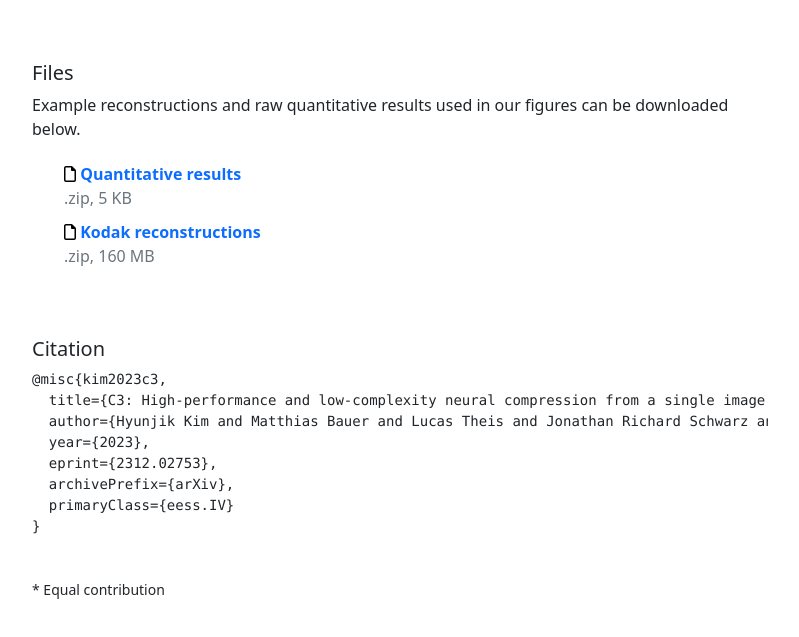
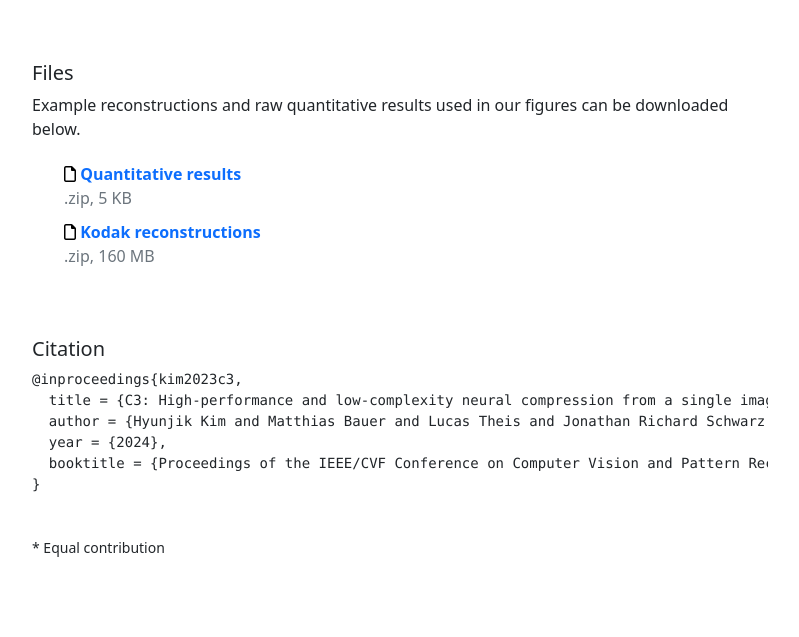
Before and after one commit to c3-neural-compression/c3-neural-compression.github.io, a plain HTML site: page index.html in a window 1280 px wide. Shown: the part 3731-4368 px from the top of the page, without its empty margins (240-1039 px from the left). After the commit the page ends 4330 px from the top, so only its background shows below. Drawn offline with nearby package versions, Linux system fonts and the light colour scheme.

```diff
--- a/index.html
+++ b/index.html
@@ -47,7 +47,7 @@
       <p class="lead text-secondary">CVPR 2024</p>
       <p>
         <span class="mx-2"><i class="fa-regular fa-file"></i> <a href="https://arxiv.org/abs/2312.02753">Paper</a></span>
-        <span class="mx-2"><i class="fa-brands fa-github"></i> <a href="">Code</a></span>
+        <span class="mx-2"><i class="fa-brands fa-github"></i> <a href="https://github.com/google-deepmind/c3_neural_compression">Code</a></span>
         <span class="mx-2"><i class="fa-solid fa-download"></i> <a href="#files">Files</a></span>
         <span class="mx-2"><i class="fa-solid fa-at"></i> <a href="#bibtex">Citation</a></span>
       </p>
@@ -218,13 +218,11 @@
         <div class="col-8 mx-auto">
           <div class="col">
             <h5 id="bibtex">Citation</h5>
-            <pre>@misc{kim2023c3,
-  title={C3: High-performance and low-complexity neural compression from a single image or video},
-  author={Hyunjik Kim and Matthias Bauer and Lucas Theis and Jonathan Richard Schwarz and Emilien Dupont},
-  year={2023},
-  eprint={2312.02753},
-  archivePrefix={arXiv},
-  primaryClass={eess.IV}
+            <pre>@inproceedings{kim2023c3,
+  title = {C3: High-performance and low-complexity neural compression from a single image or video},
+  author = {Hyunjik Kim and Matthias Bauer and Lucas Theis and Jonathan Richard Schwarz and Emilien Dupont},
+  year = {2024},
+  booktitle = {Proceedings of the IEEE/CVF Conference on Computer Vision and Pattern Recognition (CVPR)},
 }</pre>
             </pre>
           </div>
```
Also changed, not shown: 1 other file.
